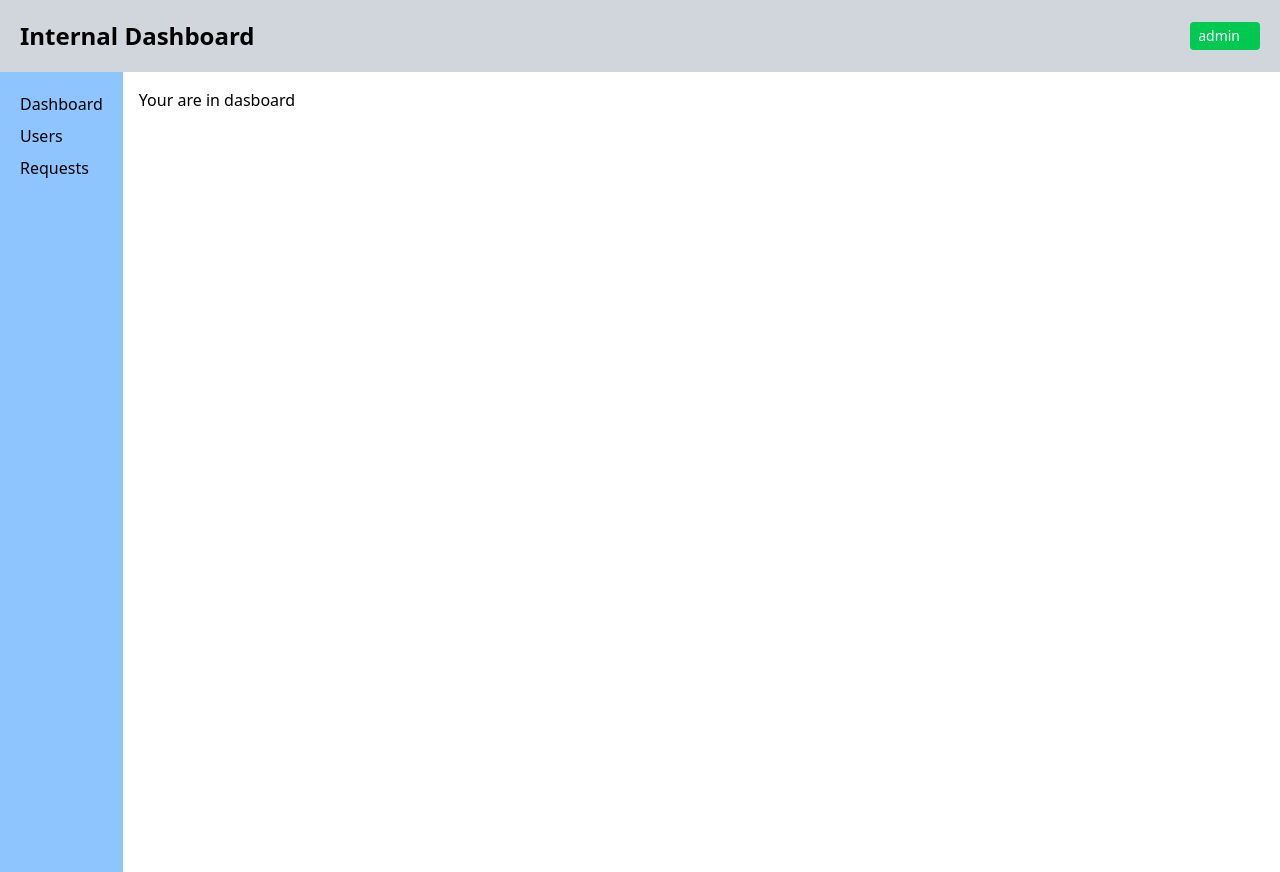
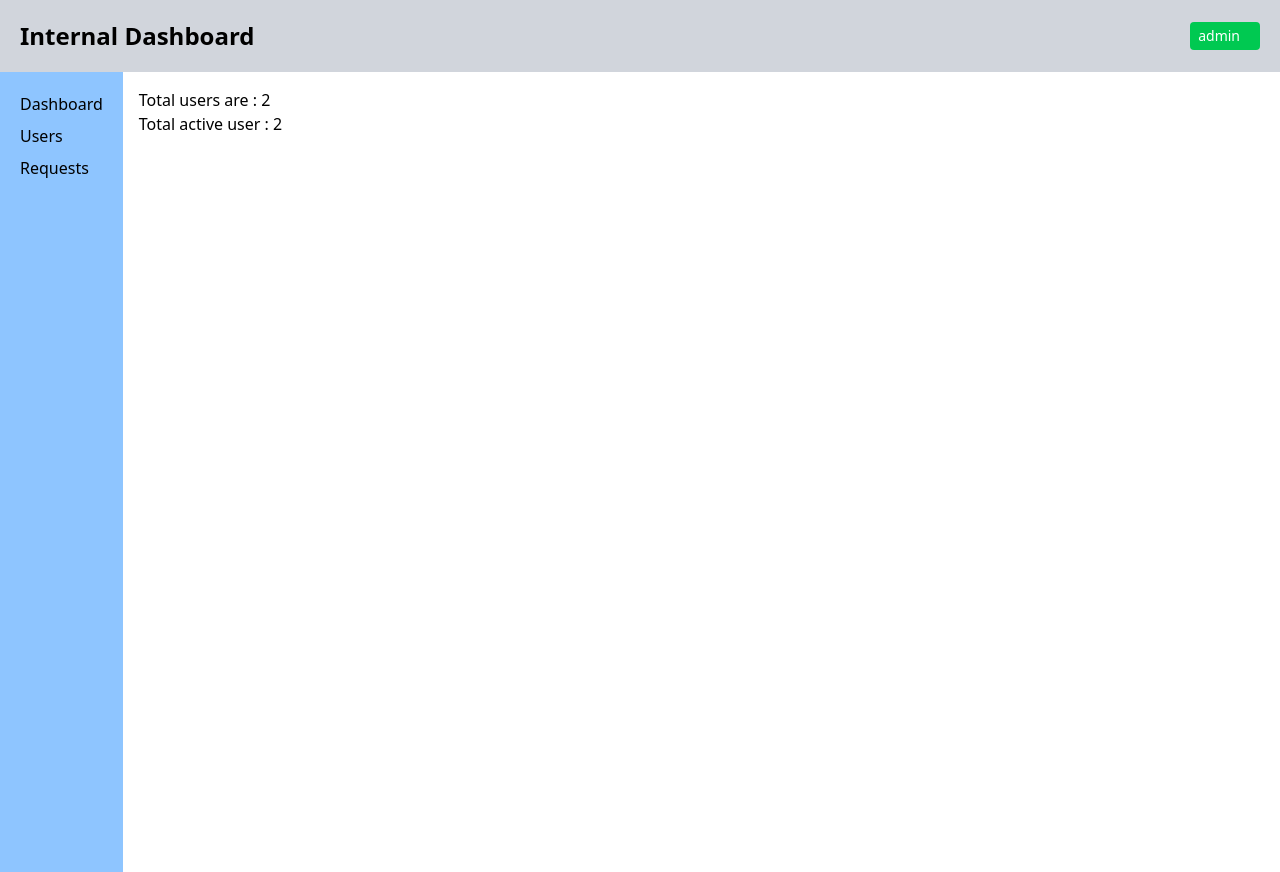
Before and after one commit to itsgauravkumar07/internal-user-management-dashboard, a React (Vite) app: page /dashboard in a window 1280 px wide. Built offline with nearby package versions, Linux system fonts and the light colour scheme.

Commit message:
Implement  the total user and total active user summary card logic

```diff
--- a/src/pages/Dashboard.jsx
+++ b/src/pages/Dashboard.jsx
@@ -1,8 +1,24 @@
+import { useState } from "react";
+import { useAppContext } from "../context/AppProvider";
+
 export default function Dashboard(){
+
+    const { users, requests, currentRole } = useAppContext();
+
+    const activeUsersCount = users.filter((user) => user.status === "Active").length;
+
 
     return(
         <div>
-            <h1>Your are in dasboard</h1>
+            {currentRole === "admin"
+            ?
+                <>
+                    <div>
+                        <div>{`Total users are : ${users.length}`}</div>
+                        <div>{`Total active user : ${activeUsersCount}`}</div>
+                    </div>
+                </>
+            :<><p>You are in member dashbaord</p></>}
         </div>
     )
 }
```
